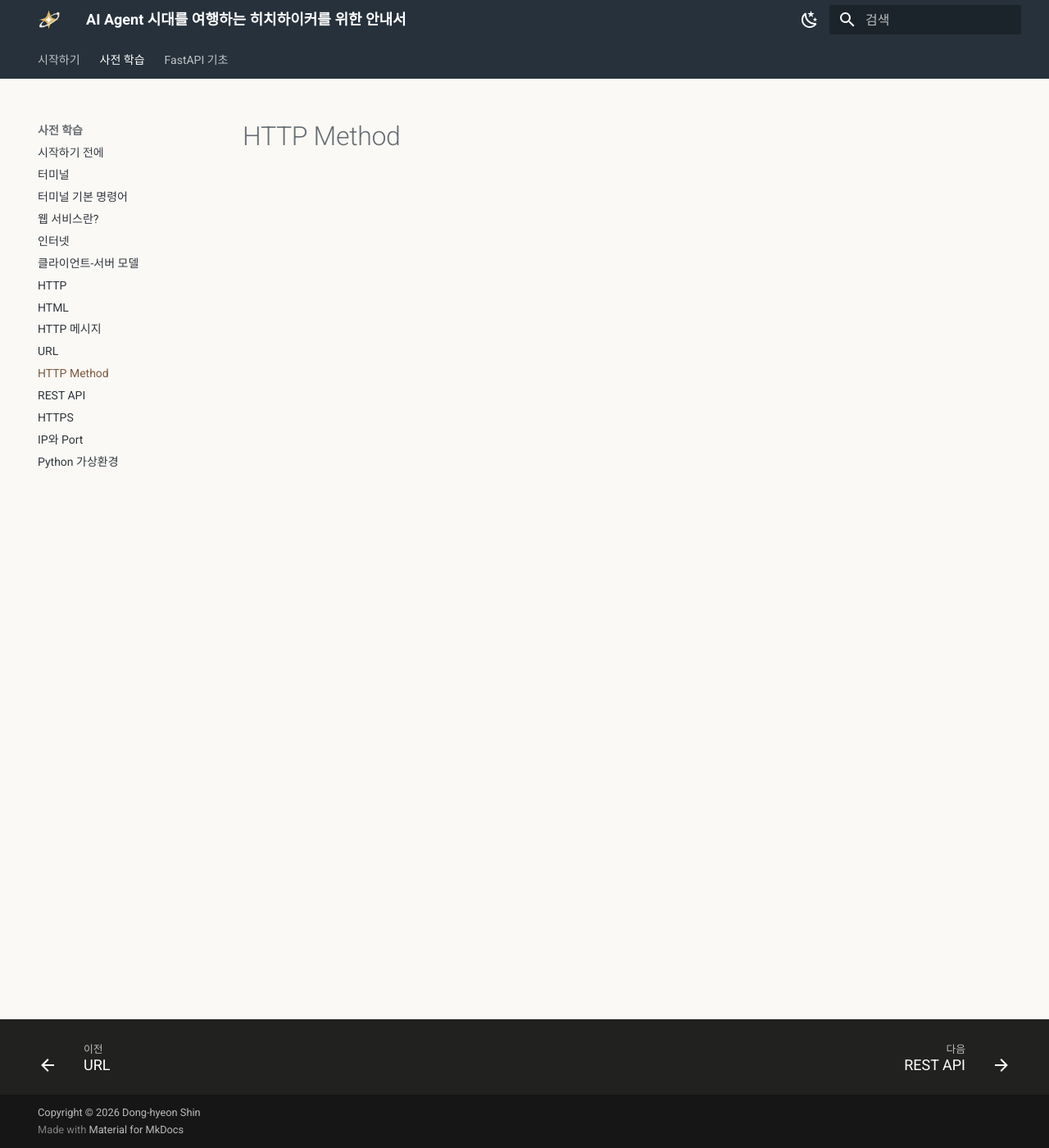
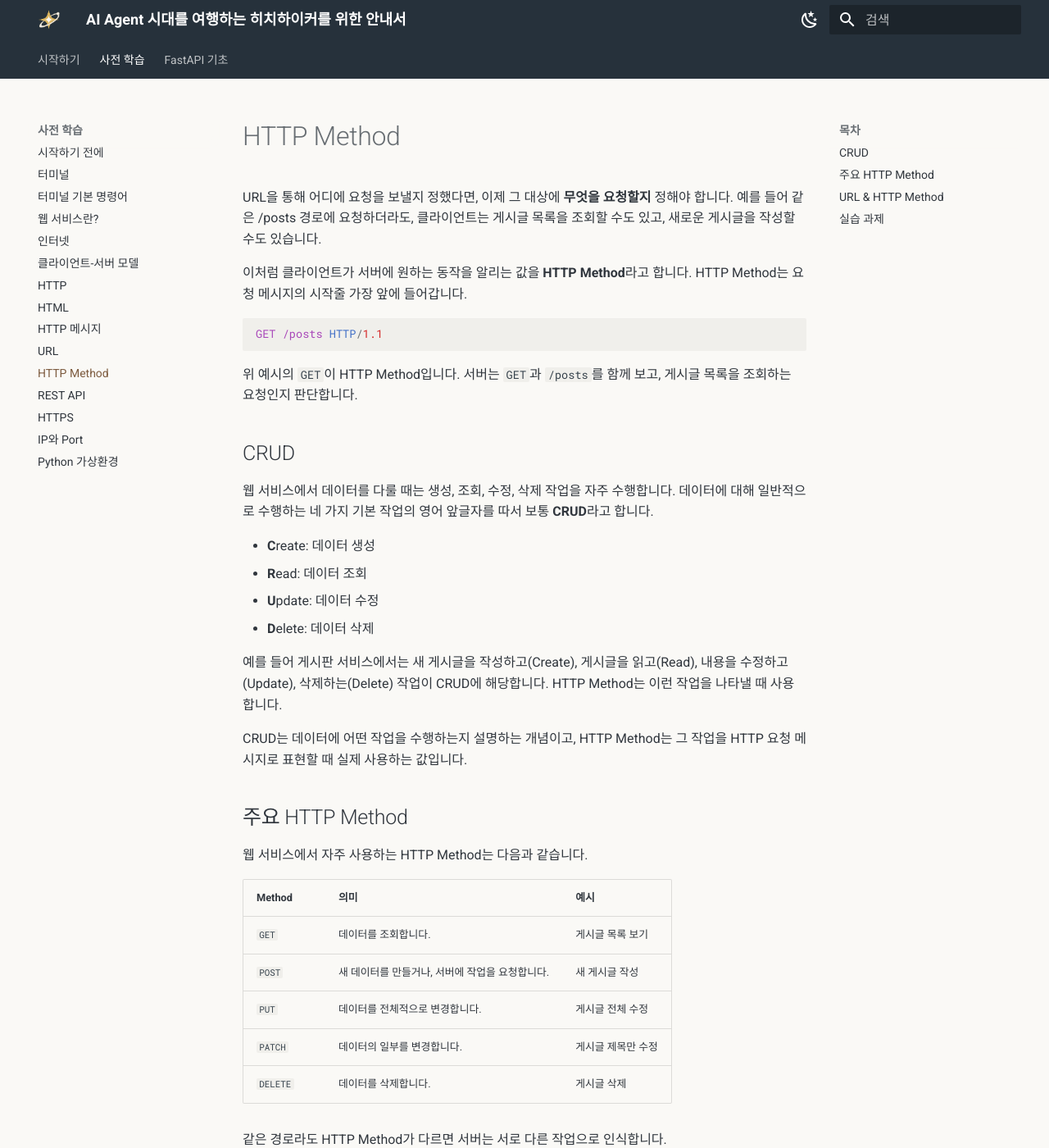
Before and after one commit to qu3vipon/the-hitchhikers-guide-to-ai, an MkDocs documentation site: the page built from docs/prerequisites/http-method.md, in a window 1280 px wide and 1400 px high. Shown: the whole window at 82% size. Built offline with MkDocs 1.6.1 and Material for MkDocs 9.7.7, drawn with Linux system fonts in a browser that asks for light colours; some of the changed text lies outside the part shown.

Commit message:
docs: add HTTP method fundamentals

````diff
--- a/docs/prerequisites/http-method.md
+++ b/docs/prerequisites/http-method.md
@@ -1 +1,62 @@
 # HTTP Method
+
+URL을 통해 어디에 요청을 보낼지 정했다면, 이제 그 대상에 **무엇을 요청할지** 정해야 합니다. 예를 들어 같은 /posts 경로에 요청하더라도, 클라이언트는 게시글 목록을 조회할 수도 있고, 새로운 게시글을 작성할 수도 있습니다.
+
+이처럼 클라이언트가 서버에 원하는 동작을 알리는 값을 **HTTP Method**라고 합니다. HTTP Method는 요청 메시지의 시작줄 가장 앞에 들어갑니다.
+
+```http
+GET /posts HTTP/1.1
+```
+
+위 예시의 `GET`이 HTTP Method입니다. 서버는 `GET`과 `/posts`를 함께 보고, 게시글 목록을 조회하는 요청인지 판단합니다.
+
+## CRUD {#crud}
+
+웹 서비스에서 데이터를 다룰 때는 생성, 조회, 수정, 삭제 작업을 자주 수행합니다. 데이터에 대해 일반적으로 수행하는 네 가지 기본 작업의 영어 앞글자를 따서 보통 **CRUD**라고 합니다.
+
+- **C**reate: 데이터 생성
+- **R**ead: 데이터 조회
+- **U**pdate: 데이터 수정
+- **D**elete: 데이터 삭제
+
+예를 들어 게시판 서비스에서는 새 게시글을 작성하고(Create), 게시글을 읽고(Read), 내용을 수정하고(Update), 삭제하는(Delete) 작업이 CRUD에 해당합니다. HTTP Method는 이런 작업을 나타낼 때 사용합니다.
+
+CRUD는 데이터에 어떤 작업을 수행하는지 설명하는 개념이고, HTTP Method는 그 작업을 HTTP 요청 메시지로 표현할 때 실제 사용하는 값입니다.
+
+## 주요 HTTP Method {#common-http-methods}
+
+웹 서비스에서 자주 사용하는 HTTP Method는 다음과 같습니다.
+
+| Method | 의미 | 예시 |
+| --- | --- | --- |
+| `GET` | 데이터를 조회합니다. | 게시글 목록 보기 |
+| `POST` | 새 데이터를 만들거나, 서버에 작업을 요청합니다. | 새 게시글 작성 |
+| `PUT` | 데이터를 전체적으로 변경합니다. | 게시글 전체 수정 |
+| `PATCH` | 데이터의 일부를 변경합니다. | 게시글 제목만 수정 |
+| `DELETE` | 데이터를 삭제합니다. | 게시글 삭제 |
+
+같은 경로라도 HTTP Method가 다르면 서버는 서로 다른 작업으로 인식합니다.
+
+- `GET /posts/1` → 1번 게시글 조회
+- `PATCH /posts/1` → 1번 게시글 일부 수정
+- `DELETE /posts/1` → 1번 게시글 삭제
+
+## URL & HTTP Method {#url-and-http-method}
+
+URL은 **요청할 대상**을, HTTP Method는 그 대상에 요청할 **동작**을 나타냅니다. 하나의 HTTP 요청은 보통 다음 두 가지 정보를 함께 전달합니다.
+
+- 어디에 요청할까? → URL 경로
+- 무엇을 요청할까? → HTTP Method
+
+## :material-pencil: 실습 과제 {#exercises}
+
+다음 문장이 맞으면 O, 틀리면 X를 선택하세요.
+
+1. HTTP Method는 클라이언트가 서버에 원하는 동작을 알리는 값이다.
+2. 같은 URL에 요청하더라도 HTTP Method가 다르면 서버는 서로 다른 작업을 처리할 수 있다.
+3. `PATCH /posts/1`은 1번 게시글의 일부를 수정하는 요청을 표현할 수 있다.
+
+??? success "정답·해설"
+    1. **O** — HTTP Method는 조회, 생성, 수정, 삭제처럼 클라이언트가 원하는 동작을 나타냅니다.
+    2. **O** — URL은 대상, HTTP Method는 동작을 나타내므로 둘을 조합해 서로 다른 요청을 만들 수 있습니다.
+    3. **O** — `PATCH`는 데이터의 일부를 수정할 때 주로 사용하는 HTTP Method입니다.
````
